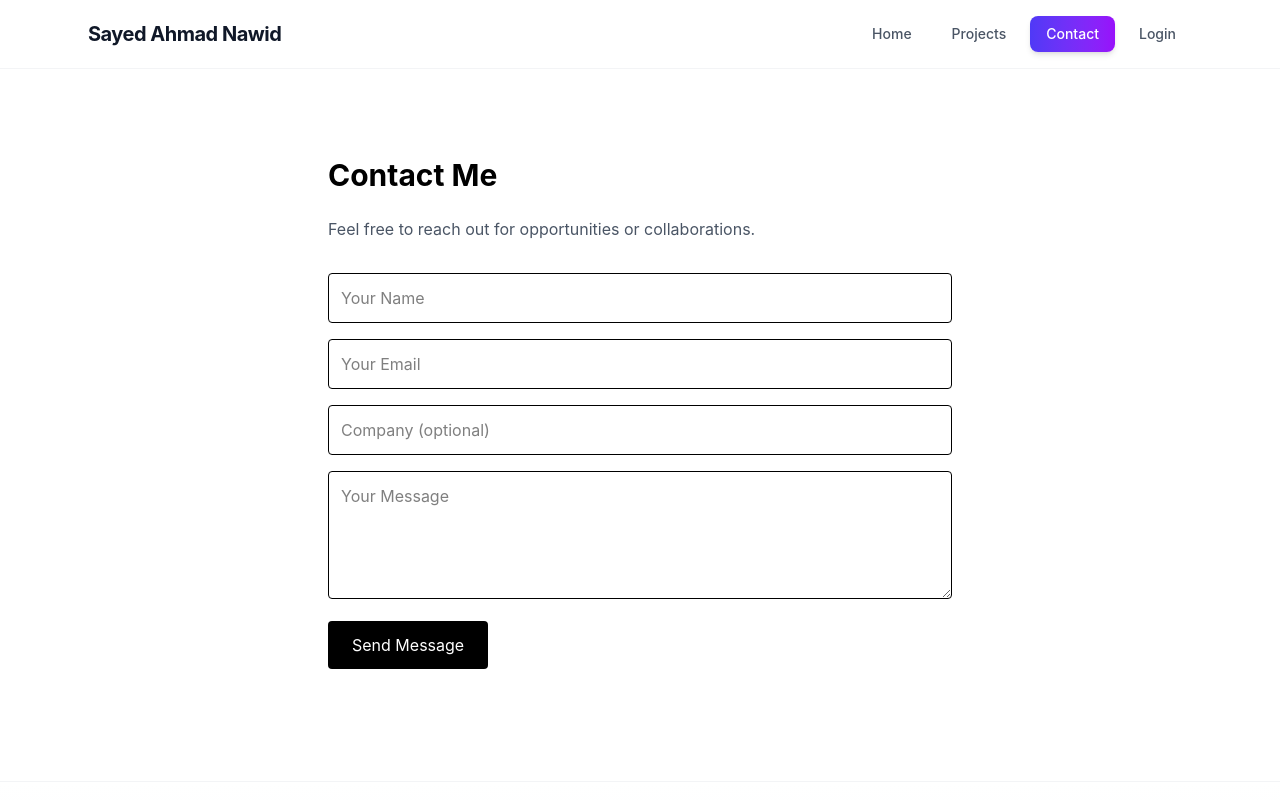
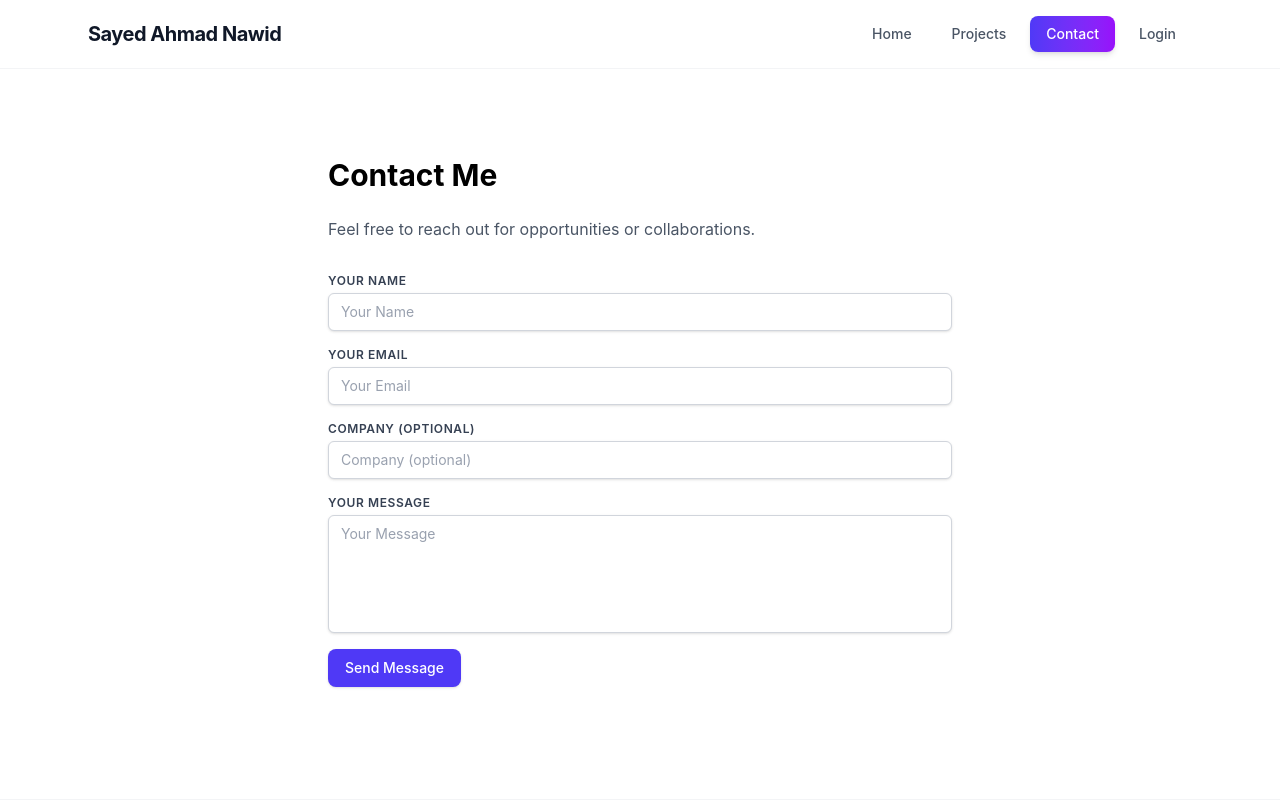
Before and after one commit to sayedahmadnawid/recruiter-engagement-platform, a React app in the folder frontend/: page /contact in a window 1280 px wide. Shown: the top 800 px of the page. Built offline with nearby package versions, Linux system fonts and the light colour scheme; the HTML template or start-up script is replaced by a standard one.

Commit message:
Using shared components for contact form

```diff
--- a/frontend/src/pages/Contact.jsx
+++ b/frontend/src/pages/Contact.jsx
@@ -1,17 +1,21 @@
 import { useState } from "react";
 import api from "../services/api";
+import InputField from "../components/ui/InputField";
+import Button from "../components/ui/Button";
+import { useToast } from "../context/ToastContext";
 
 export default function Contact() {
-  const [form, setForm] = useState({
+  const emptyForm = {
     name: "",
     email: "",
     company: "",
     message: "",
-  });
+  };
 
+  const [form, setForm] = useState(emptyForm);
   const [loading, setLoading] = useState(false);
-  const [success, setSuccess] = useState(false);
-  const [error, setError] = useState(null);
+  const [errors, setErrors] = useState(null);
+  const { showToast } = useToast();
 
   const handleChange = (e) => {
     setForm({
@@ -23,21 +27,20 @@ export default function Contact() {
   const handleSubmit = async (e) => {
     e.preventDefault();
     setLoading(true);
-    setSuccess(false);
-    setError(null);
+    setErrors(null);
 
     try {
       await api.post("/messages", form);
 
-      setSuccess(true);
-      setForm({
-        name: "",
-        email: "",
-        company: "",
-        message: "",
-      });
+      showToast("Message sent successfully!", "success");
+      setForm(emptyForm);
     } catch (err) {
-      setError(err.response?.data?.message || "Something went wrong");
+      const serverErrors = err.response?.data?.errors;
+      if (serverErrors) {
+        setErrors(Object.values(serverErrors).flat());
+      } else {
+        setErrors([err.response?.data?.message || "Something went wrong"]);
+      }
     } finally {
       setLoading(false);
     }
@@ -52,57 +55,56 @@ export default function Contact() {
       </p>
 
       <form onSubmit={handleSubmit} className="space-y-4">
-        <input
+        <InputField
+          label="Your Name"
+          name="name"
           type="text"
-          name="name"
           placeholder="Your Name"
           value={form.name}
           onChange={handleChange}
-          className="w-full border p-3 rounded"
-          required
         />
 
-        <input
+        <InputField
+          label="Your Email"
+          name="email"
           type="email"
-          name="email"
           placeholder="Your Email"
           value={form.email}
           onChange={handleChange}
-          className="w-full border p-3 rounded"
-          required
         />
 
-        <input
+        <InputField
+          label="Company (optional)"
+          name="company"
           type="text"
-          name="company"
           placeholder="Company (optional)"
           value={form.company}
           onChange={handleChange}
-          className="w-full border p-3 rounded"
         />
 
-        <textarea
+        <InputField
+          label="Your Message"
           name="message"
           placeholder="Your Message"
           value={form.message}
           onChange={handleChange}
-          className="w-full border p-3 rounded h-32"
-          required
+          textarea
+          rows={5}
         />
 
-        <button
-          type="submit"
-          disabled={loading}
-          className="bg-black text-white px-6 py-3 rounded"
-        >
-          {loading ? "Sending..." : "Send Message"}
-        </button>
-
-        {success && (
-          <p className="text-green-600">Message sent successfully!</p>
+        {errors && (
+          <div className="bg-red-100 text-red-700 p-3 rounded-md text-sm">
+            <ul className="list-disc list-inside">
+              {errors.map((error, index) => (
+                <li key={index}>{error}</li>
+              ))}
+            </ul>
+          </div>
         )}
 
-        {error && <p className="text-red-600">{error}</p>}
+        <Button type="submit" variant="primary" disabled={loading}>
+          {loading ? "Sending..." : "Send Message"}
+        </Button>
       </form>
     </div>
   );
```
